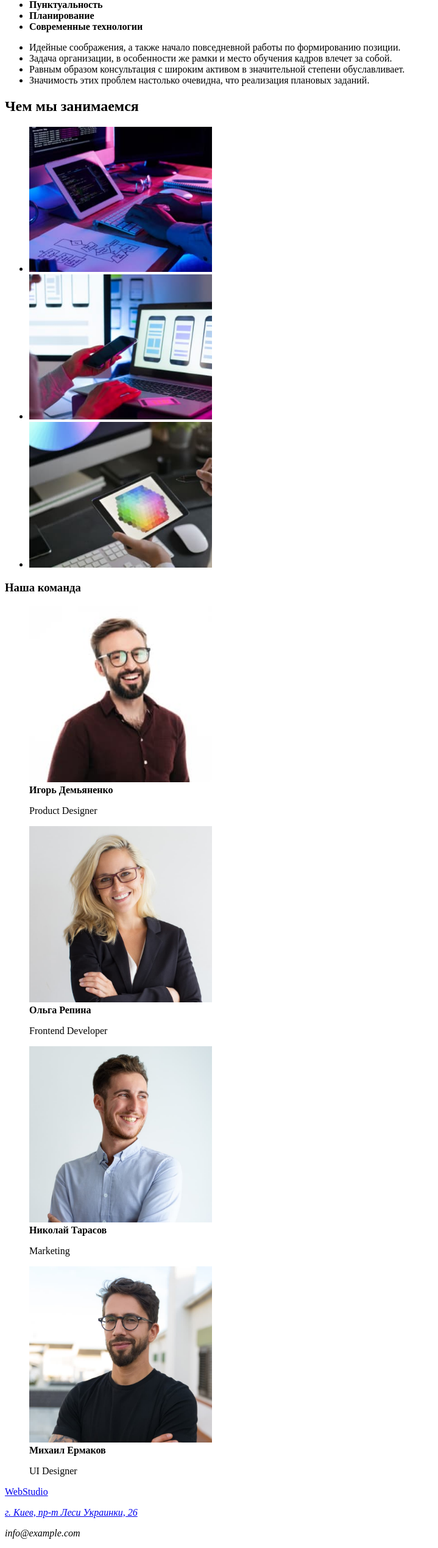
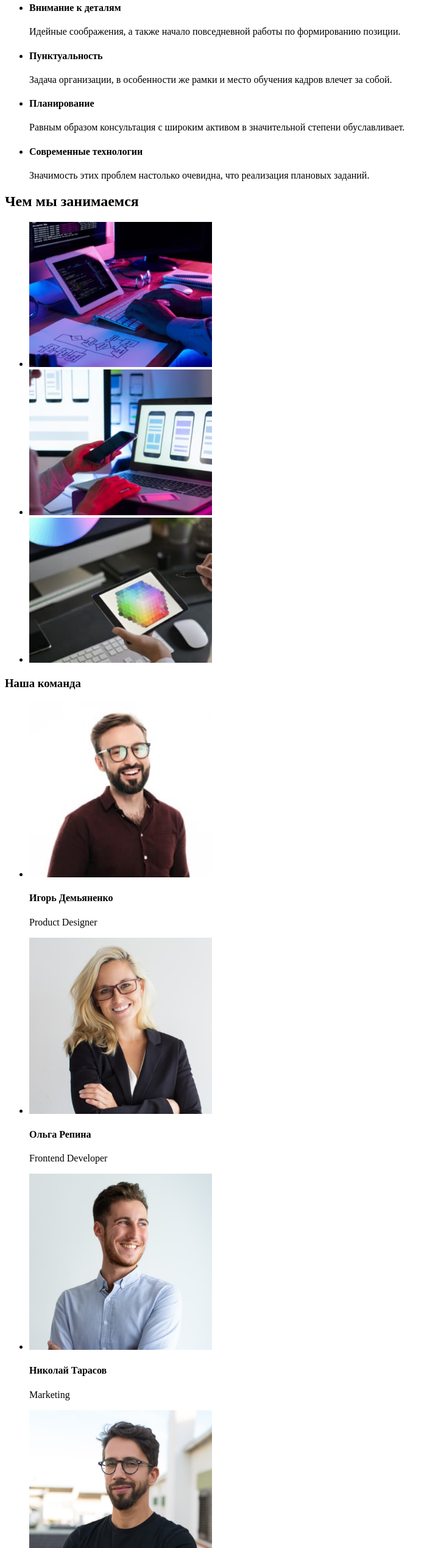
Before and after one commit to mitya024/goit-markup-hw-01, a plain HTML site: page index.html in a window 1280 px wide. Shown: the part 261-2800 px from the top of the page at 61% size, without its empty margins (0-719 px from the left). Drawn offline with Linux system fonts and the light colour scheme.

Commit message:
correcting visual errors

```diff
--- a/index.html
+++ b/index.html
@@ -11,15 +11,15 @@
       <nav>
         <a href="./index.html"><p>WebStudio</p></a>
         <ul>
-          <li>
-            <a href="./index.html ">Студия</a>
-          </li>
-          <li>Портфолио</li>
-          <li>Контакты</li>
+          <li><a href="./index.html">Студия</a></li>
+          <li><a href="./index.html">Портфолио</a></li>
+          <li><a href="./index.html">Контакты</a></li>
         </ul>
       </nav>
-      <a href="mailto:info@devstudio.com">info@devstudio.com</a>
-      <a href="tel:+380961111111">+38 096 111 11 11</a>
+      <ul>
+        <li><a href="mailto:info@devstudio.com">info@devstudio.com</a></li>
+        <li><a href="tel:+380961111111">+38 096 111 11 11</a></li>
+      </ul>
     </header>
 
     <main>
@@ -28,29 +28,35 @@
         <button type="button">Заказать услугу</button>
       </section>
 
-      <div>
-        <ul>
-          <li><b>Внимание к деталям</b></li>
-          <li><b>Пунктуальность</b></li>
-          <li><b>Планирование</b></li>
-          <li><b>Современные технологии</b></li>
-        </ul>
-      </div>
-
-      <div>
+      <section>
         <ul>
           <li>
-            Идейные соображения, а также начало повседневной работы по формированию позиции.
+            <h4>Внимание к деталям</h4>
+            <p>
+              Идейные соображения, а также начало повседневной работы по формированию позиции.
+            </p>
           </li>
           <li>
-            Задача организации, в особенности же рамки и место обучения кадров влечет за собой.
+            <h4>Пунктуальность</h4>
+            <p>
+              Задача организации, в особенности же рамки и место обучения кадров влечет за
+              собой.
+            </p>
           </li>
           <li>
-            Равным образом консультация с широким активом в значительной степени обуславливает.
+            <h4>Планирование</h4>
+            <p>
+              Равным образом консультация с широким активом в значительной степени
+              обуславливает.
+            </p>
           </li>
-          <li>Значимость этих проблем настолько очевидна, что реализация плановых заданий.</li>
+          <li>
+            <h4>Современные технологии</h4>
+            <p>Значимость этих проблем настолько очевидна, что реализация плановых заданий.</p>
+          </li>
         </ul>
-      </div>
+      </section>
+
       <section>
         <h2>Чем мы занимаемся</h2>
         <ul>
@@ -59,46 +65,44 @@
           <li><img src="./images/work3.jpg" alt="работа" width="300" /></li>
         </ul>
       </section>
+
       <section>
         <h3>Наша команда</h3>
-        <figure>
-          <img src="./images/igor.jpg" alt="Игорь" width="300" />
-          <figcaption>
-            <b>Игорь Демьяненко</b>
+
+        <ul>
+          <li>
+            <img src="./images/igor.jpg" alt="Игорь" width="300" />
+            <h4>Игорь Демьяненко</h4>
             <p>Product Designer</p>
-          </figcaption>
-        </figure>
-        <figure>
-          <img src="./images/olha.jpg" alt="Ольга" width="300" />
-          <figcaption>
-            <b>Ольга Репина</b>
+          </li>
+          <li>
+            <img src="./images/olha.jpg" alt="Ольга" width="300" />
+            <h4>Ольга Репина</h4>
             <p>Frontend Developer</p>
-          </figcaption>
-        </figure>
-        <figure>
-          <img src="./images/nikolay.jpg" alt="Николай" width="300" />
-          <figcaption>
-            <b>Николай Тарасов</b>
+          </li>
+          <li>
+            <img src="./images/nikolay.jpg" alt="Николай" width="300" />
+            <h4>Николай Тарасов</h4>
             <p>Marketing</p>
-          </figcaption>
-        </figure>
-        <figure>
-          <img src="./images/miha.jpg" alt="Михаил" width="300" />
-          <figcaption>
-            <b>Михаил Ермаков</b>
+          </li>
+          <li>
+            <img src="./images/miha.jpg" alt="Михаил" width="300" />
+            <h4>Михаил Ермаков</h4>
             <p>UI Designer</p>
-          </figcaption>
-        </figure>
+          </li>
+        </ul>
       </section>
     </main>
     <footer>
       <a href="./index.html"><p>WebStudio</p></a>
       <address>
-        <a href="https://goo.gl/maps/qadkMELX9ctfgKhd9"
-          ><p>г. Киев, пр-т Леси Украинки, 26</p></a
-        >
-        <p>info@example.com</p>
-        <p>+38 099 111 11 11</p>
+        <ul>
+          <li>
+            <a href="https://goo.gl/maps/qadkMELX9ctfgKhd9">г. Киев, пр-т Леси Украинки, 26</a>
+          </li>
+          <li><a href="mailto:info@example.com">info@example.com</a></li>
+          <li><a href="tel:+380991111111">+38 099 111 11 11</a></li>
+        </ul>
       </address>
     </footer>
   </body>
```
